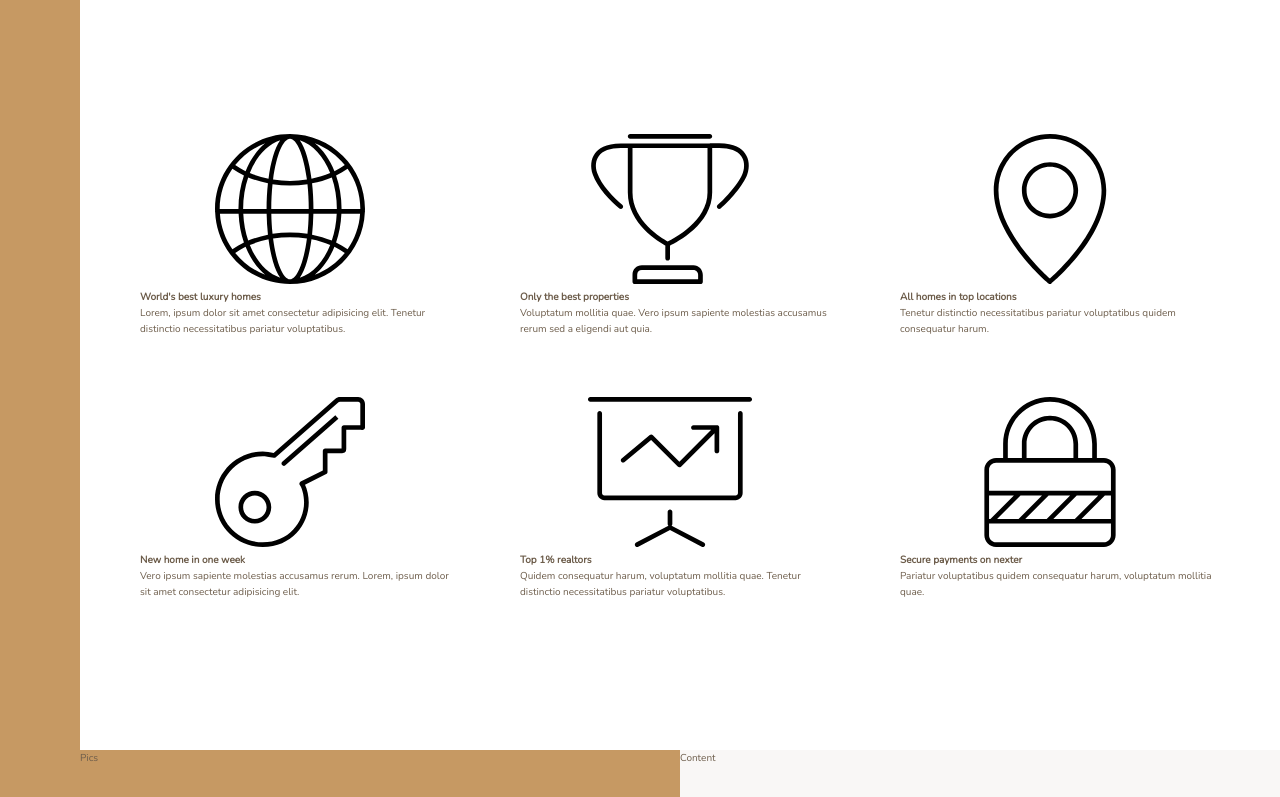
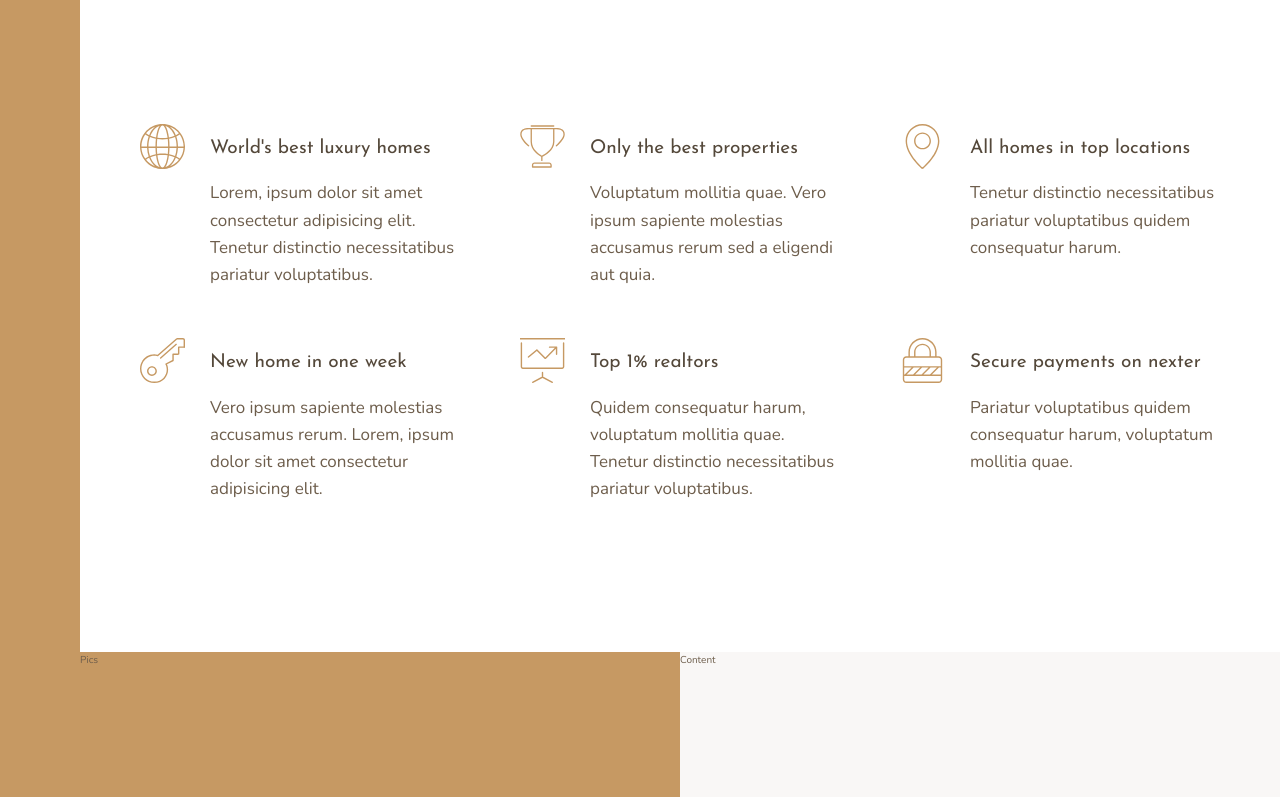
Before and after one commit to fstal/Nexter, a website: page index.html in a window 1280 px wide. Shown: the part 656-1453 px from the top of the page. Drawn offline with nearby package versions, Linux system fonts and the light colour scheme.

Commit message:
:lipstick: style & responsive features section

```diff
--- a/index.html
+++ b/index.html
@@ -23,7 +23,7 @@
         <svg class="feature__icon">
           <use xlink:href="img/sprite.svg#icon-global"></use>
         </svg>
-        <h4 class="heading-4">World's best luxury homes</h4>
+        <h4 class="heading-4 heading-4--dark">World's best luxury homes</h4>
         <p class="feature__text">
           Lorem, ipsum dolor sit amet consectetur adipisicing elit. Tenetur
           distinctio necessitatibus pariatur voluptatibus.
@@ -33,7 +33,7 @@
         <svg class="feature__icon">
           <use xlink:href="img/sprite.svg#icon-trophy"></use>
         </svg>
-        <h4 class="heading-4">Only the best properties</h4>
+        <h4 class="heading-4 heading-4--dark">Only the best properties</h4>
         <p class="feature__text">
           Voluptatum mollitia quae. Vero ipsum sapiente molestias accusamus
           rerum sed a eligendi aut quia.
@@ -43,7 +43,7 @@
         <svg class="feature__icon">
           <use xlink:href="img/sprite.svg#icon-map-pin"></use>
         </svg>
-        <h4 class="heading-4">All homes in top locations</h4>
+        <h4 class="heading-4 heading-4--dark">All homes in top locations</h4>
         <p class="feature__text">
           Tenetur distinctio necessitatibus pariatur voluptatibus quidem
           consequatur harum.
@@ -53,7 +53,7 @@
         <svg class="feature__icon">
           <use xlink:href="img/sprite.svg#icon-key"></use>
         </svg>
-        <h4 class="heading-4">New home in one week</h4>
+        <h4 class="heading-4 heading-4--dark">New home in one week</h4>
         <p class="feature__text">
           Vero ipsum sapiente molestias accusamus rerum. Lorem, ipsum dolor sit
           amet consectetur adipisicing elit.
@@ -63,7 +63,7 @@
         <svg class="feature__icon">
           <use xlink:href="img/sprite.svg#icon-presentation"></use>
         </svg>
-        <h4 class="heading-4">Top 1% realtors</h4>
+        <h4 class="heading-4 heading-4--dark">Top 1% realtors</h4>
         <p class="feature__text">
           Quidem consequatur harum, voluptatum mollitia quae. Tenetur distinctio
           necessitatibus pariatur voluptatibus.
@@ -73,7 +73,7 @@
         <svg class="feature__icon">
           <use xlink:href="img/sprite.svg#icon-lock"></use>
         </svg>
-        <h4 class="heading-4">Secure payments on nexter</h4>
+        <h4 class="heading-4 heading-4--dark">Secure payments on nexter</h4>
         <p class="feature__text">
           Pariatur voluptatibus quidem consequatur harum, voluptatum mollitia
           quae.
--- a/sass/_features.scss
+++ b/sass/_features.scss
@@ -4,9 +4,27 @@
   margin: 15rem 0;
 
   display: grid;
-  grid-template-columns: repeat(3, 1fr);
+  //grid-template-columns: repeat(3, 1fr);
+  // Auto fit creates as many columns as can fit with our defined width
+  grid-template-columns: repeat(auto-fit, minmax(25rem, 1fr));
   grid-gap: 6rem;
+  align-items: start;
 }
 
 .feature {
+  display: grid;
+  grid-template-columns: min-content 1fr;
+  grid-row-gap: 1.5rem;
+  grid-column-gap: 2.5rem;
+
+  &__icon {
+    fill: $color-primary;
+    width: 4.5rem;
+    height: 4.5rem;
+    grid-row: 1 / span 2;
+    transform: translateY(-1rem);
+  }
+  &__text {
+    font-size: 1.7rem;
+  }
 }
--- a/sass/_typography.scss
+++ b/sass/_typography.scss
@@ -0,0 +1,26 @@
+%heading {
+  font-family: $font-display;
+  font-weight: 400;
+}
+
+.heading-1 {
+  @extend %heading;
+}
+.heading-2 {
+  @extend %heading;
+}
+.heading-3 {
+  @extend %heading;
+}
+.heading-4 {
+  @extend %heading;
+  font-size: 1.9rem;
+
+  &--light {
+    color: $color-grey-light-1;
+  }
+
+  &--dark {
+    color: $color-grey-dark-1;
+  }
+}
```
Also changed, not shown: css/style.css.
